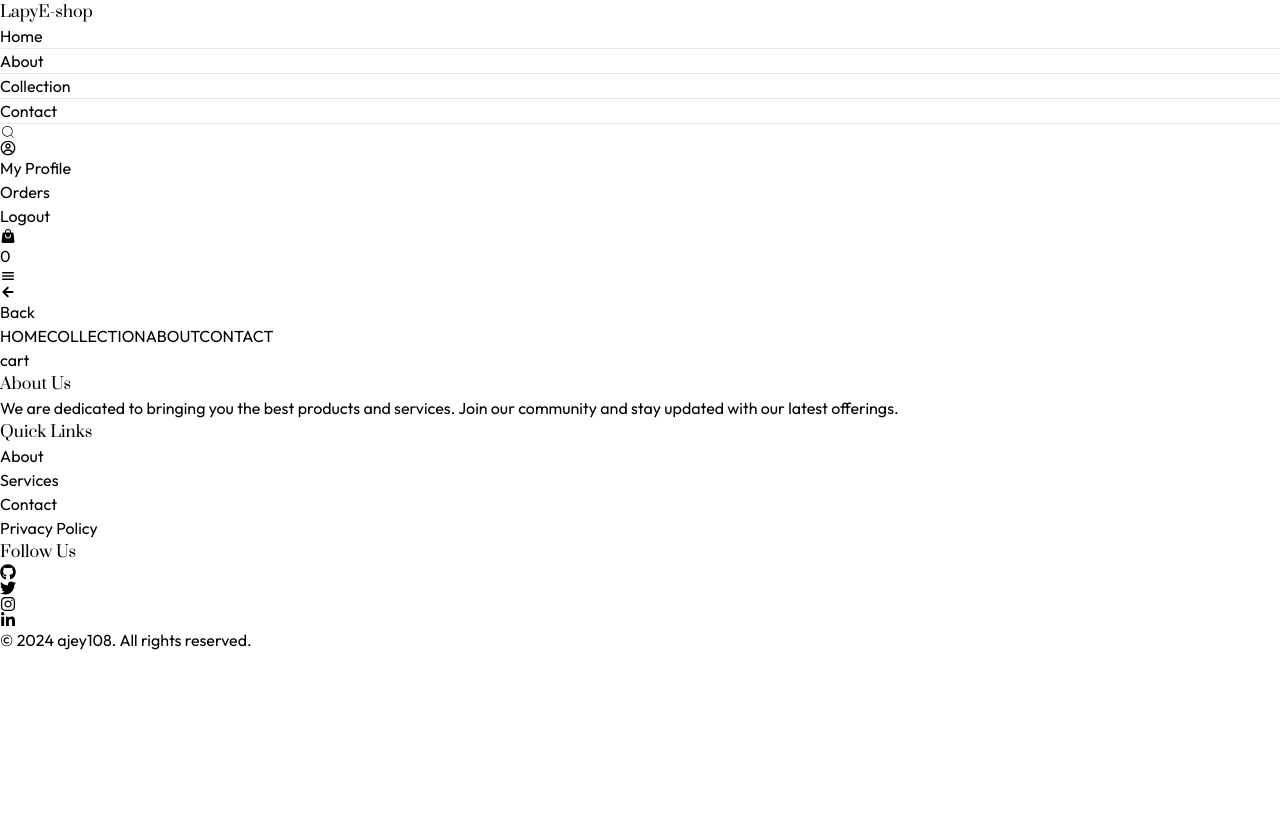
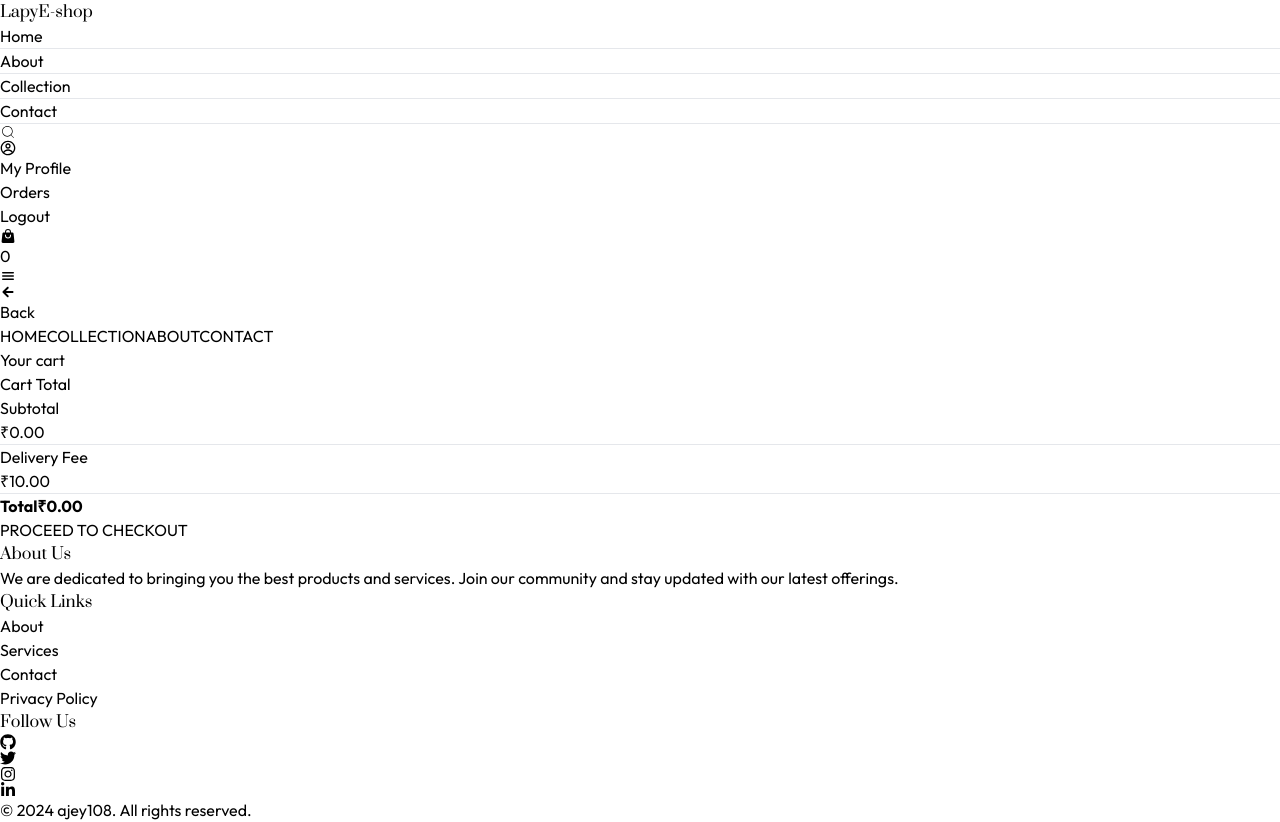
Before and after one commit to ajey108/LapyE-Shop, a React (Vite) app in the folder frontend/: page /cart in a window 1280 px wide. Before the commit the page ends 800 px from the top, so only its background shows below. Built offline with nearby package versions, Linux system fonts and the light colour scheme.

Commit message:
Add CartTolal function

```diff
--- /dev/null
+++ b/frontend/src/components/CartTotal.jsx
@@ -0,0 +1,33 @@
+import React from 'react'
+import { useContext } from 'react'
+import { ShopContext } from '../context/ShopContext'
+import Title from './Title'
+
+const CartTotal = () => {
+    const {totalPrice,currency,delivery_fee,getCartAmount} = useContext(ShopContext)
+  return (
+   <div className="w-full">
+    <div className="text-2xl">
+        <Title text1={'Cart '} text2={'Total'}/>
+    </div>
+    <div className="flex flex-col gap-2 mt-2 text-sm">
+        <div className="flex justify-between">
+            <p>Subtotal</p>
+            <p>{currency}{getCartAmount()}.00</p>
+        </div>
+        <hr />
+        <div className="flex justify-between">
+            <p>Delivery Fee</p><p>{currency}{delivery_fee}.00</p>
+
+        </div>
+        <hr />
+       <div className='flex justify-between'>
+        <b>Total</b>
+        <b>{currency}{getCartAmount()===0 ? 0 : getCartAmount() + delivery_fee}.00</b>
+       </div>
+    </div>
+   </div>
+  )
+}
+
+export default CartTotal
--- a/frontend/src/context/ShopContext.jsx
+++ b/frontend/src/context/ShopContext.jsx
@@ -73,13 +73,31 @@
         setCartItems(cartData);
       };
 
+      //get cart amount
+
+      const getCartAmount = () => {
+        let totalAmount = 0;
+        for (const items in cartItems) {
+          let itemInfo = products.find((product) => product._id === items);
+          for(const item in cartItems[items]) {
+              try{
+                if(cartItems[items][item] > 0) {
+                    totalAmount += itemInfo.price * cartItems[items][item];
+                }
+              } catch(error) {
+              }
+          }
+        }
+        return totalAmount;
+      }
+
 
 
 
     const value = {
         products, currency, delivery_fee,
         search, setSearch, showSearch, setShowSearch,
-        cartItems,addToCart,getCartCount,updateQuantity
+        cartItems,addToCart,getCartCount,updateQuantity,getCartAmount
 
     }
 
--- a/frontend/src/pages/Cart.jsx
+++ b/frontend/src/pages/Cart.jsx
@@ -2,6 +2,8 @@
 import { ShopContext } from '../context/ShopContext'
 import Title from '../components/Title'
 import { TiDelete } from "react-icons/ti";
+import CartTotal from '../components/CartTotal';
+
 
 
 const Cart = () => {
@@ -23,7 +25,7 @@
   return (
     <div className="border-t pt-14">
       <div className="text-2xl mb-3">
-        <Title text={'Your'} text2={'cart'} />
+        <Title text1={'Your'} text2={'cart'} />
       </div>
 
       <div>
@@ -45,19 +47,28 @@
                   <div className=''>
                     <p className="text-sm sm:text-lg font-medium">{productData.name}</p>
                     <p className="text-gray-500 text-sm">Variant: {item.size}</p>
+                    <p className='text-gray-500 text-sm'>{currency}{productData.price}</p>
 
 
                   </div>
 
                 </div>
                 <TiDelete onClick={() => updateQuantity(item._id, item.size, 0)} className="text-2xl cursor-pointer" />
-                <input className='border max-w-10 sm:max-w-20 px-1 sm:px-2 py-1' type="number" min={1} defaultValue={item.quantity} />
+                <input onChange={(e) => e.target.value === ''|| e.target.value === '0' ? null  : updateQuantity(item._id, item.size,Number(e.target.value)) } className='border max-w-10 sm:max-w-20 px-1 sm:px-2 py-1' type="number" min={1} defaultValue={item.quantity} />
 
               </div>
             );
           })
         }
       </div>
+      <div className="flex justify-end my-20">
+        <div className="w-full sm:w-[450px]">
+          <CartTotal />
+          <div className="w-full text-end">
+            <button className='bg-black text-white text-sm px-10 py-4 mt-2'>PROCEED TO CHECKOUT</button>
+          </div>
+        </div>
+      </div>
     </div>
   );
 }
```
